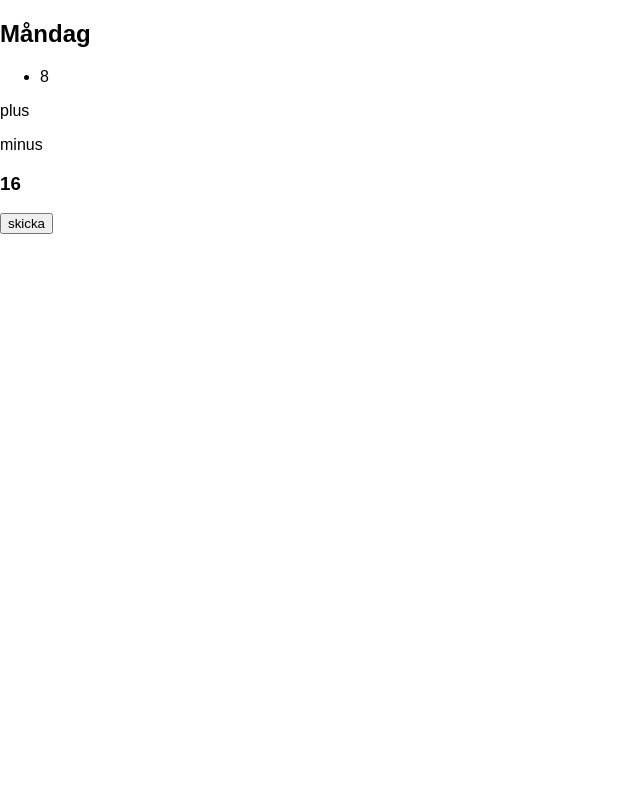
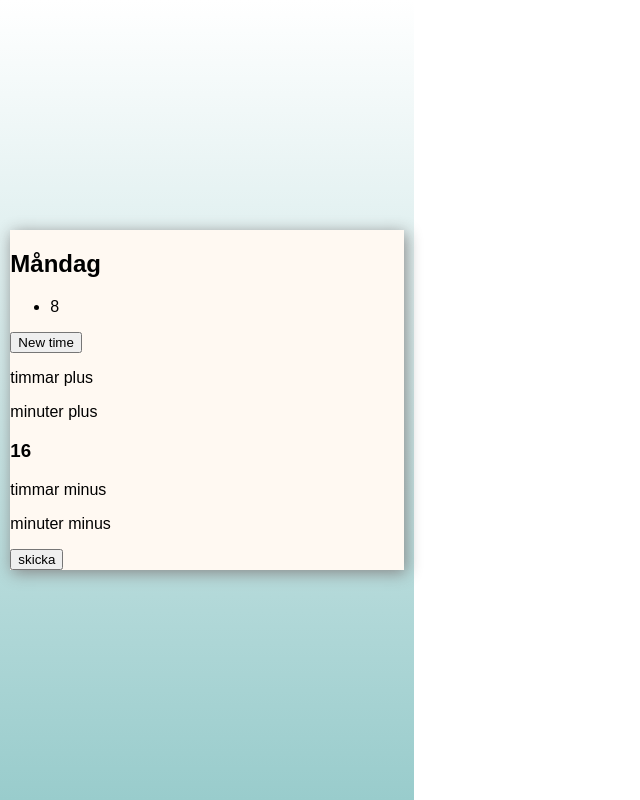
Before and after one commit to lokakanarp/dog_reminder, a React (Create React App) app: page / in a window 1280 px wide. Both pictures are taken after a click on the item "16". Shown: the whole page, without its empty margins (0-640 px from the left). Built offline with nearby package versions, Linux system fonts and the light colour scheme.

Commit message:
starting with css

```diff
--- a/src/App.css
+++ b/src/App.css
@@ -1,28 +1,18 @@
-.App {
-  text-align: center;
+body {
+	//background: linear-gradient(#7AA3A3, #99CCCC);
 }
+.wrapper {
+	display: flex;
+	flex-direction: column;
+	justify-content: space-around;
+	align-items: center;
+	height: 100vh;
+	max-width: 414px;
+	background: linear-gradient(#FFFFFF, #99CCCC);
+}
+.monday {
+	width: 95%;
+	background-color: #FFF9F2;
+	box-shadow: 2px 3px 15px #888888;
 
-.App-logo {
-  animation: App-logo-spin infinite 20s linear;
-  height: 80px;
 }
-
-.App-header {
-  background-color: #222;
-  height: 150px;
-  padding: 20px;
-  color: white;
-}
-
-.App-title {
-  font-size: 1.5em;
-}
-
-.App-intro {
-  font-size: large;
-}
-
-@keyframes App-logo-spin {
-  from { transform: rotate(0deg); }
-  to { transform: rotate(360deg); }
-}
--- a/src/components/App.js
+++ b/src/components/App.js
@@ -7,7 +7,6 @@ class App extends Component {
 
 	state = {
 		timeSettingDiv: false,
-		//newTime: 0,
 		timeClicked: 0,
 		mon: [8, 16]
 
@@ -15,14 +14,15 @@ class App extends Component {
 	setTimeClicked = (time) => {
 		this.setState({timeClicked: time})
 	}
+	deleteTime = (timeToDelete) => {
+		this.setState({mon: this.state.mon.filter((time) => time !== timeToDelete)});
+	}
 	showTimeSettingDiv = () => {
 		this.setState({timeSettingDiv: true})
 	}
-	deleteTime = (timeToDelete) => {
 
-		this.setState({mon: this.state.mon.filter((time) => time !== timeToDelete)});
-	}
-	updateTimeArray = (hours, min) => {
+	updateTimeArray = (hours) => {
+		this.setState({timeSettingDiv: false})
 		let newHours = this.state.timeClicked + hours;
 		if(this.state.mon.find((time) => time === newHours)) {
 			console.log("duplicate!")
@@ -30,22 +30,28 @@ class App extends Component {
 		else {
 			this.setState({mon: this.state.mon.concat([newHours])})
 		}
+		this.setState({timeClicked: 0});
 	}
 
 	render() {
 		if (this.state.mon) {
-			let times = this.state.mon.map((time) => <li key={time} onClick={() => {
+			let sortedtimes = this.state.mon;
+			sortedtimes.sort(function(a, b){return a-b});
+			let times = sortedtimes.map((time) => <li key={time} onClick={() => {
 				this.setTimeClicked(time);
 				this.deleteTime(time);
 				this.showTimeSettingDiv();
 			}}>{time}</li>)
 			return (
-			  <div>
-				<h2>Måndag</h2>
-				<ul>{times}</ul>
-				<TimeSet timeSettingDiv={this.state.timeSettingDiv}
+			  <div className="wrapper">
+				<div className="monday">
+					<h2>Måndag</h2>
+					<ul>{times}</ul>
+					<button onClick={this.showTimeSettingDiv}>New time</button>
+					<TimeSet timeSettingDiv={this.state.timeSettingDiv}
 						 timeClicked={this.state.timeClicked}
 						 updateTimeArray={this.updateTimeArray} />
+				</div>
 			  </div>
 			)
   		}
--- a/src/components/TimeSet.js
+++ b/src/components/TimeSet.js
@@ -6,31 +6,38 @@ class Login extends Component {
 		min: 0
 		}
 
-	componentDidMount(){
-		this.setState({hours: this.state.hours + this.props.timeClicked});
+	addingHours = () => {
+		if(this.state.hours + this.props.timeClicked < 23){
+			this.setState({hours: this.state.hours + 1});
+		}
 	}
-
-	addingHours = () => {
-		if(this.state.hours + this.props.timeClicked < 24){
-			this.setState({hours: this.state.hours + 1});
+	addingMinutes = () => {
+		if(this.state.min + this.props.timeClicked < 59){
+			this.setState({min: this.state.min + 1});
 		}
 	}
 	subtractingHours = () => {
 		if(this.state.hours + this.props.timeClicked > 0)
 		this.setState({hours: this.state.hours - 1})
 	}
+	subtractingMinutes = () => {
+		if(this.state.min + this.props.timeClicked > 0)
+		this.setState({min: this.state.min - 1})
+	}
 
 	handleSubmit = () => {
-	  		this.props.updateTimeArray(this.state.hours, this.state.min);
+	  		this.props.updateTimeArray(this.state.hours);
+			this.setState({hours: 0, min: 0})
 	}
 
 	render() {
 			if (this.props.timeSettingDiv) {
 			return (<div>
-					<p onClick={this.addingHours}>plus</p>
-
-					<p onClick={this.subtractingHours}>minus</p>
+					<p onClick={this.addingHours}>timmar plus</p>
+					<p onClick={this.addingMinutes}>minuter plus</p>
 					<h3>{this.props.timeClicked + this.state.hours}</h3>
+					<p onClick={this.subtractingHours}>timmar minus</p>
+					<p onClick={this.subtractingMinutes}>minuter minus</p>
 					<button onClick={this.handleSubmit}>skicka</button>
 					</div>);
 		  }
```
